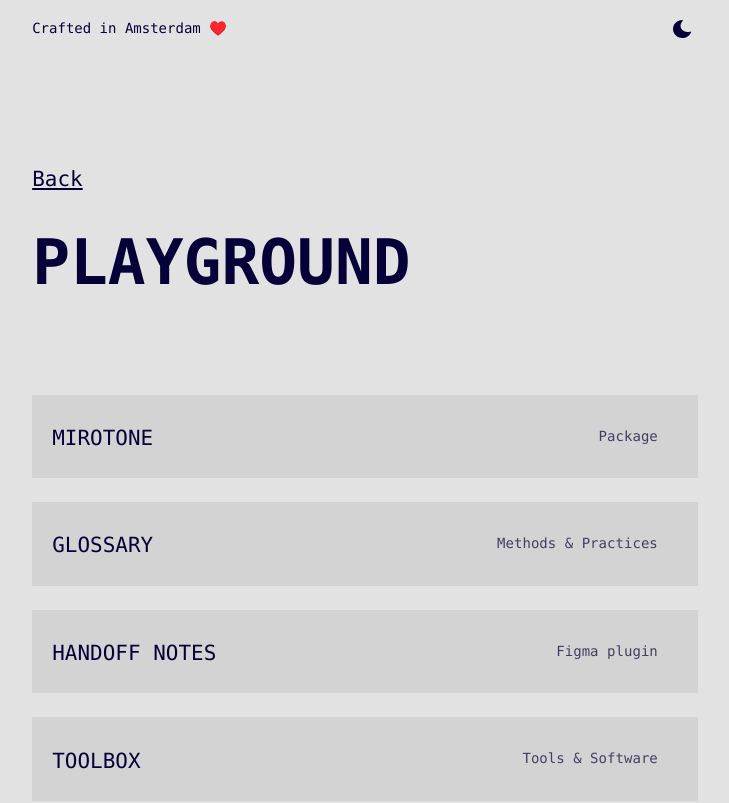
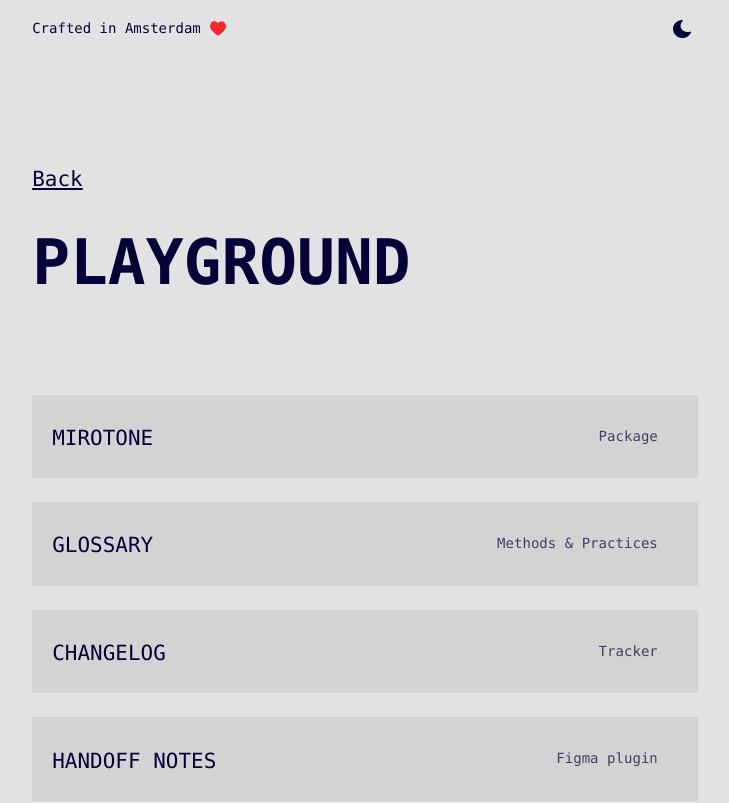
Before and after one commit to boriskirov/boris-kirov-portfolio, a Next.js app: page /playground in a window 1280 px wide. Shown: the top 803 px of the page, without its empty margins (275-1004 px from the left). Built offline with nearby package versions, Linux system fonts and the light colour scheme.

Commit message:
added changelog

```diff
--- a/pages/playground.js
+++ b/pages/playground.js
@@ -60,6 +60,18 @@ function Playground() {
                   <small>Methods & Practices</small>
                 </a>
               </Link>
+
+              <a
+                className="externalPassage"
+                href="https://www.polywork.com/boriskirov"
+                target="_blank"
+                rel="noopener noreferrer"
+              >
+                <div>
+                  <h6 className="headingL">Changelog</h6>
+                </div>
+                <small>Tracker</small>
+              </a>
 
               <a
                 className="externalPassage"
```
Also changed, not shown: components/footer.js (+9 -0 lines).
